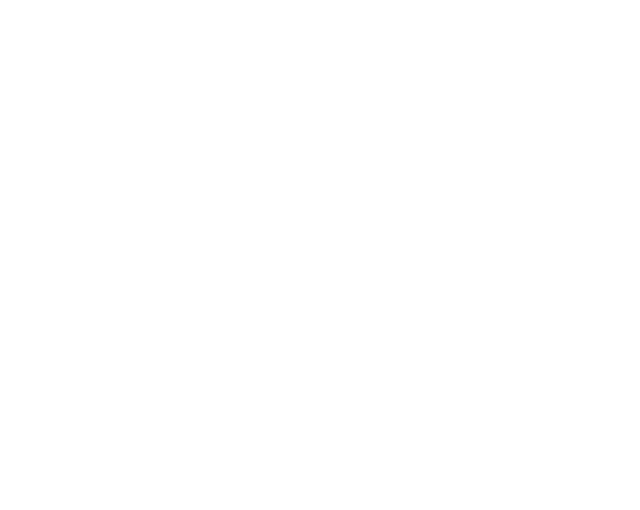
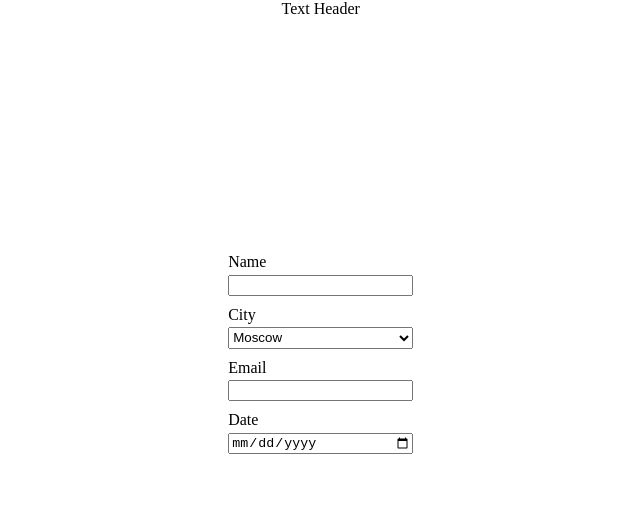
Before and after one commit to VlaDexa/8lesson, a plain HTML site: page index.html in a window 1280 px wide. Shown: the whole page, without its empty margins (426-1066 px from the left). Drawn offline with Linux system fonts and the light colour scheme.

Commit message:
Update
Update

```diff
--- a/index.html
+++ b/index.html
@@ -10,7 +10,32 @@
 </head>
 <body>
     <div class="grider">
-
+        <div class="header">
+            Text Header
+        </div>
+        <div class="former">
+        <form id="form" class="form">
+            <div class="form-item">
+                <label for="name">Name</label>
+                <input id="name" type="text" name="name">
+            </div>
+            <div class="form-item">
+                <label for="city">City</label>
+                <select>
+                    <option>Moscow</option>
+                    <option>New Your</option>
+                </select>
+            </div>
+            <div class="form-item">
+                <label for="name">Email</label>
+                <input id="name" type="text" name="name">
+            </div>
+            <div class="form-item">
+                <label for="name">Date</label>
+                <input id="name" type="date" name="name">
+            </div>
+        </form>
+    </div>
     </div>
 </body>
 </html>
--- a/script.js
+++ b/script.js
@@ -1 +1,5 @@
-alert("a")
+document.getElementById("form").onsubmit = function(evt){
+    evt.preventDefault();
+    alert("Мы отправили данные");
+    console.log(evt);
+}
--- a/style.css
+++ b/style.css
@@ -1,4 +1,37 @@
 .grider{
-    grid-template-columns:25vh 25vh;
-    grid-template-areas: 40vw;
+    display: grid;
+    grid-template-columns:1fr 5fr;
+    grid-template-rows:repeat(3,1fr);
 }
+.header{
+    grid-column: 2;
+    grid-row: 1;
+    justify-self: center;
+}
+.former{
+    grid-column: 2;
+    grid-row: 2;
+    justify-self: center;
+}
+body{margin: 0;}
+.form-item{
+    display: grid;
+    grid-template-rows: 1fr 1fr;
+}
+.form-item>label{
+    grid-row: 1;
+}
+.form-item>input{
+    grid-row: 2;
+}
+.form{
+    display: grid;
+    grid-template-rows: repeat(5,1fr);
+    grid-row-gap: 10px;
+}
+@media only screen and (max-width:600px){
+    .former{
+        grid-column: 1/4;
+        justify-self: unset;
+    }
+}
```
